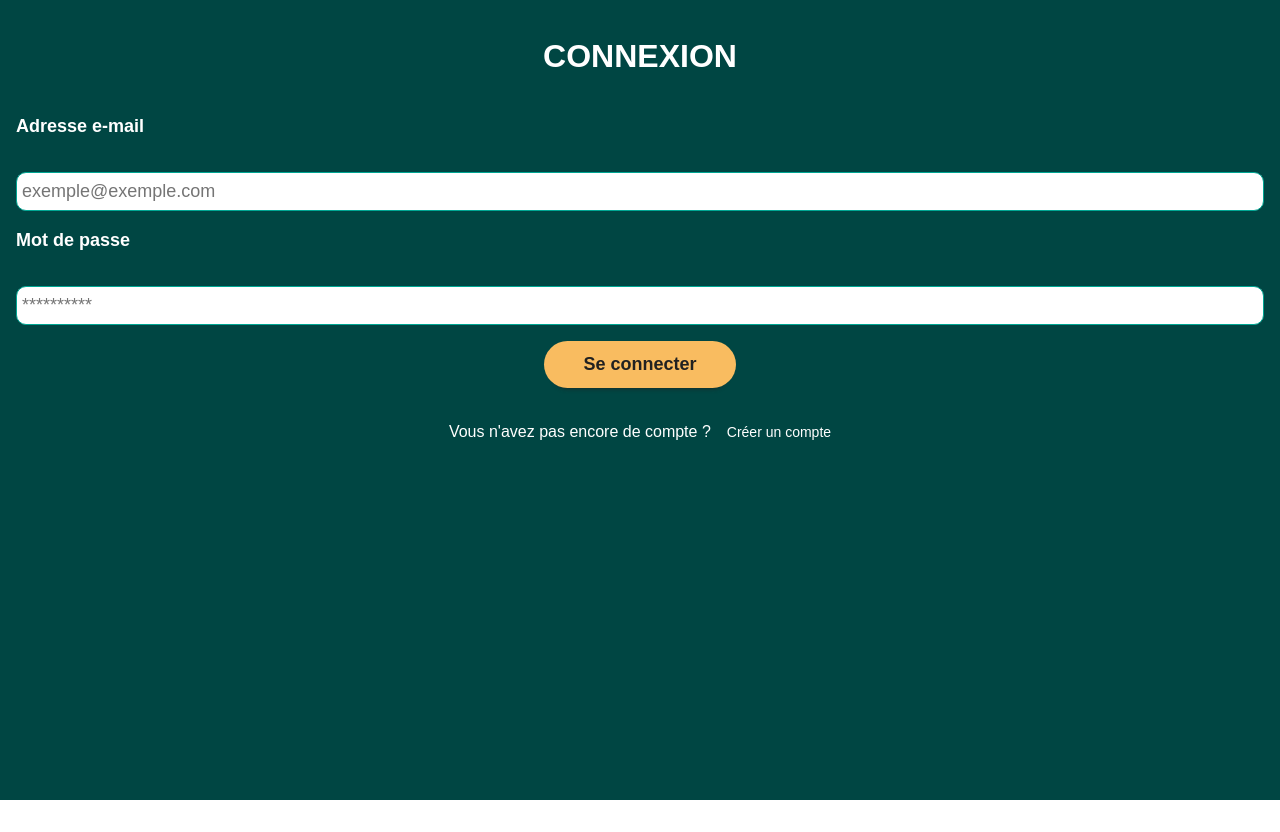
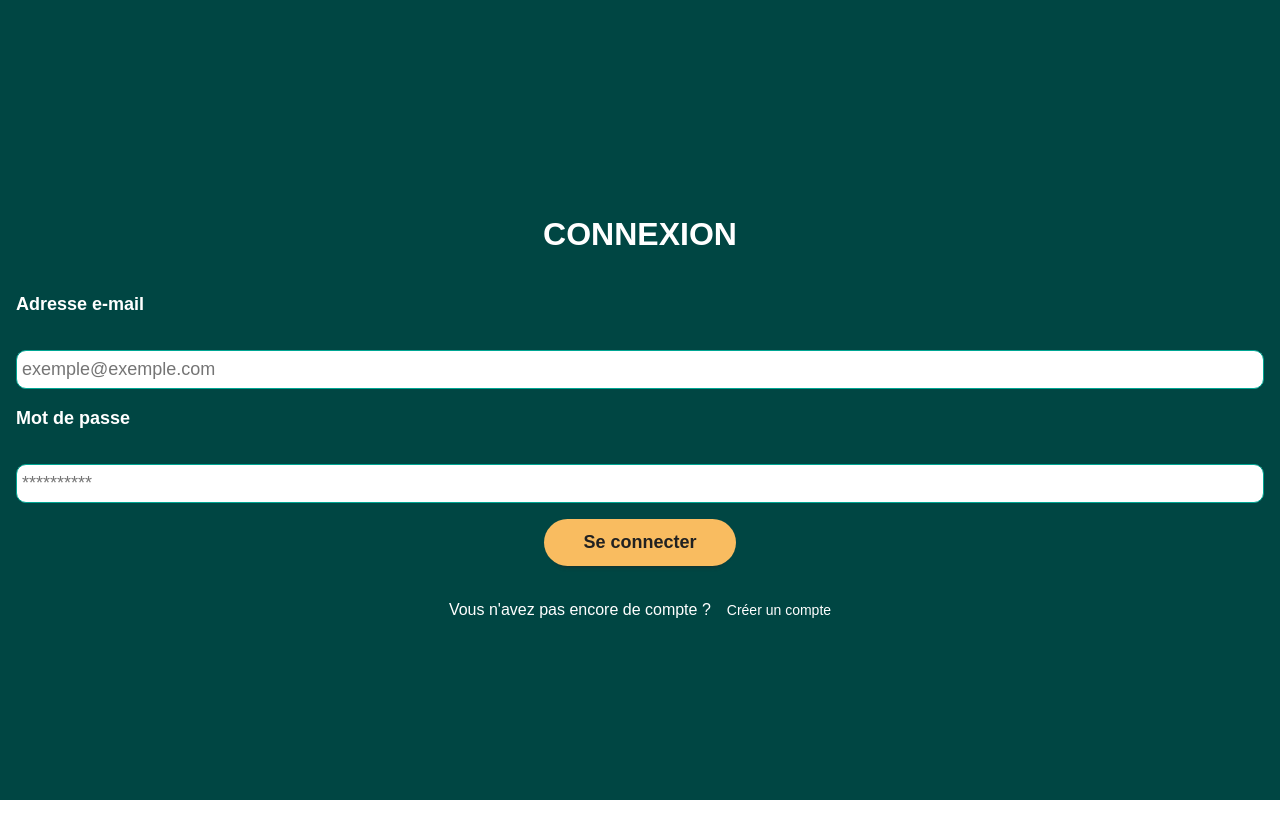
Before and after one commit to Agrumee/moinscestbien, a React (Vite) app in the folder frontend/: page /login in a window 1280 px wide. Before the commit the page ends 800 px from the top, so only its background shows below. Built offline with nearby package versions, Linux system fonts and the light colour scheme; no server answers.

Commit message:
fix scss

```diff
--- a/frontend/src/App.tsx
+++ b/frontend/src/App.tsx
@@ -27,7 +27,6 @@ const LayoutManager: React.FC = () => {
         }
       } else {
         if (!['/addnew', '/profile', '/changepassword', '/deleteaccount', '/home'].includes(location.pathname)) {
-          console.log(location.pathname);
           navigate('/home');
         }
       }
--- a/frontend/src/components/organisms/Accordion/Accordion.scss
+++ b/frontend/src/components/organisms/Accordion/Accordion.scss
@@ -40,6 +40,7 @@
       padding: 0rem 1rem 2rem;
       border-radius: 0 0 10px 10px;
       gap: 0.5rem;
+
       &__counter {
         display: inline-flex;
         justify-content: center;
--- a/frontend/src/layouts/Logged.scss
+++ b/frontend/src/layouts/Logged.scss
@@ -1,4 +1,9 @@
 .l-logged {
   background-color: $light-green;
   padding-top: 2rem;
+  height: 95vh;
 }
+
+.content{
+  height: 100%;
+}
--- a/frontend/src/layouts/Unlogged.scss
+++ b/frontend/src/layouts/Unlogged.scss
@@ -2,3 +2,7 @@
     background-color: $dark-green;
     height: 100vh;
 }
+
+.content{
+    height: 100%;
+  }
--- a/frontend/src/pages/Auth/Login/Login.scss
+++ b/frontend/src/pages/Auth/Login/Login.scss
@@ -4,6 +4,7 @@
   gap: 1rem;
   justify-content: center;
   padding: 1rem;
+  height: 100%;
 
   .title {
     text-align: center;
--- a/frontend/src/pages/Auth/Register/Register.scss
+++ b/frontend/src/pages/Auth/Register/Register.scss
@@ -4,6 +4,7 @@
     gap: 1rem;
     justify-content: center;
     padding: 1rem;
+    height: 100%;
 
     .title {
         align-self: center;
--- /dev/null
+++ b/frontend/src/pages/Home.scss
@@ -0,0 +1,3 @@
+.p-home{
+    overflow: auto;
+}
--- a/frontend/src/pages/Home.tsx
+++ b/frontend/src/pages/Home.tsx
@@ -3,6 +3,7 @@ import Accordion from "../components/organisms/Accordion/Accordion";
 import fetchAPI from "../utils/fetch";
 import { TrackedProduct } from "../types/tracked-product.model";
 import { ConsumptionsListByTrackedProductId } from "../types/consumption.model";
+import "./Home.scss"
 
 const Home = () => {
   const [trackedProducts, setTrackedProducts] = useState<TrackedProduct[]>([]);
@@ -34,7 +35,6 @@ const Home = () => {
   useEffect(() => {
     for (let productId in currentConsumptionByTrackedProductId) {
       getConsumptions(Number(productId));
-
     }
   }, [currentConsumptionByTrackedProductId]);
 
@@ -96,7 +96,7 @@ const Home = () => {
   };
 
   return (
-    <div>
+    <div className="p-home">
       {trackedProducts.map((trackedProduct: TrackedProduct) => (
         <Accordion
           trackedProduct={trackedProduct}
--- a/frontend/src/pages/WelcomingPage/WelcomingPage.scss
+++ b/frontend/src/pages/WelcomingPage/WelcomingPage.scss
@@ -5,6 +5,7 @@
   align-items: center;
   justify-content: center;
   padding: 1rem;
+  height: 100%;
 
   .title {
     text-align: center;
```
